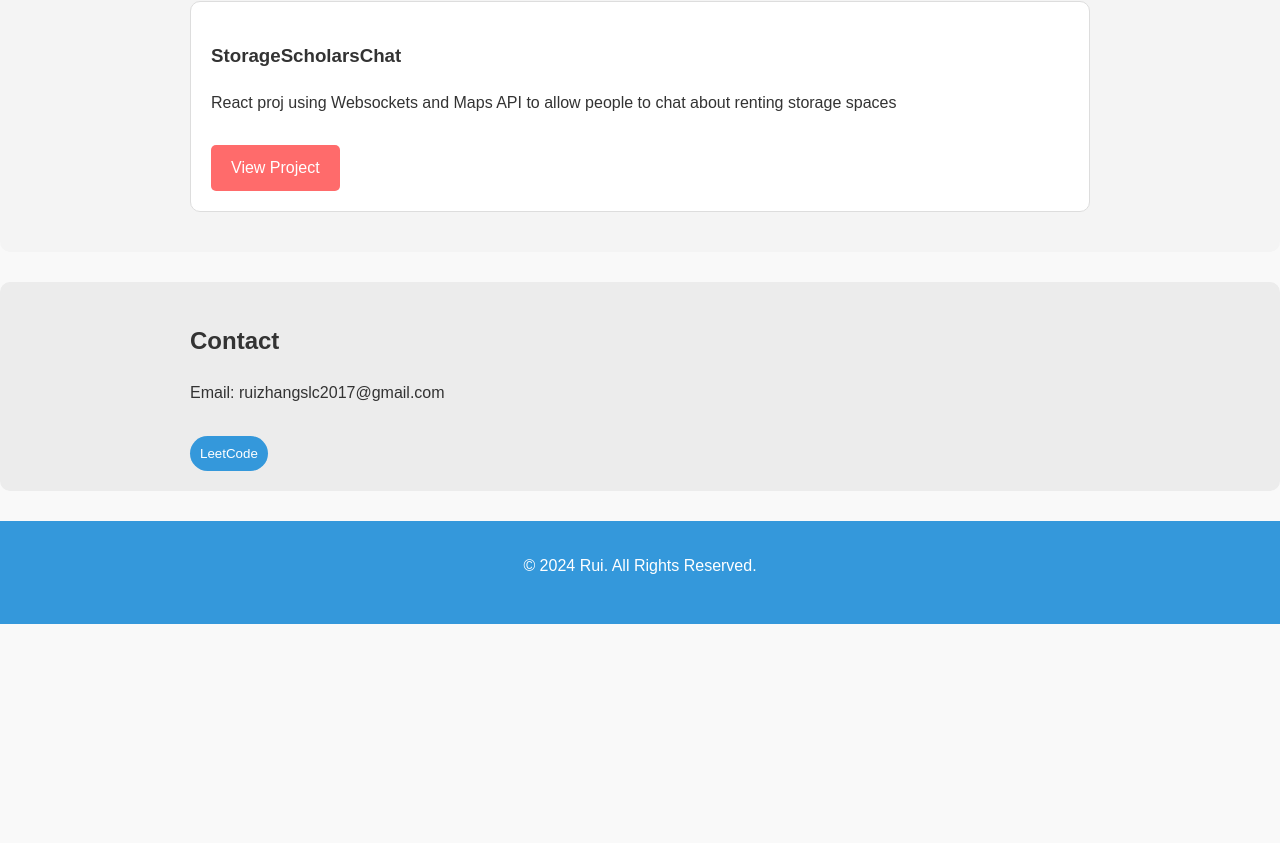
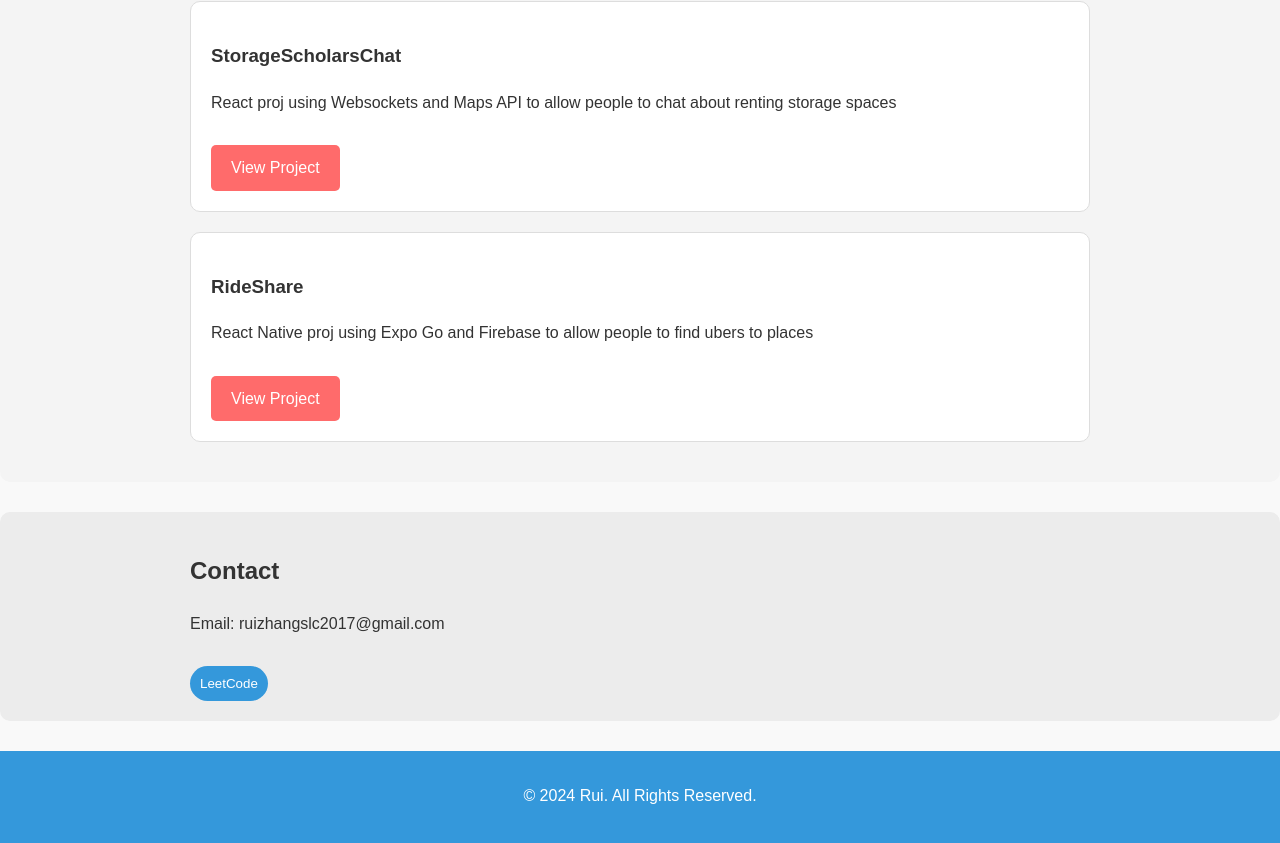
Before and after one commit to RuiyuZhang69/Portf., a React (Create React App) app: page / in a window 1280 px wide. Shown: the part 879-1722 px from the top of the page. Before the commit the page ends 1503 px from the top, so only its background shows below. Built offline with nearby package versions, Linux system fonts and the light colour scheme.

Commit message:
add proj

```diff
--- a/src/Layout.js
+++ b/src/Layout.js
@@ -50,7 +50,12 @@ export default function Layout() {
           <div className="project">
             <h3>StorageScholarsChat</h3>
             <p>React proj using Websockets and Maps API to allow people to chat about renting storage spaces</p>
-            <a href="https://github.com/RuiyuZhang69" className="btn">View Project</a>
+            <a href="https://github.com/RuiZhang-kwf8/StorageScholars.git" className="btn">View Project</a>
+          </div>
+          <div className="project">
+            <h3>RideShare</h3>
+            <p>React Native proj using Expo Go and Firebase to allow people to find ubers to places</p>
+            <a href="https://github.com/UVA-Rideshare" className="btn">View Project</a>
           </div>
         </div>
       </section>
```
